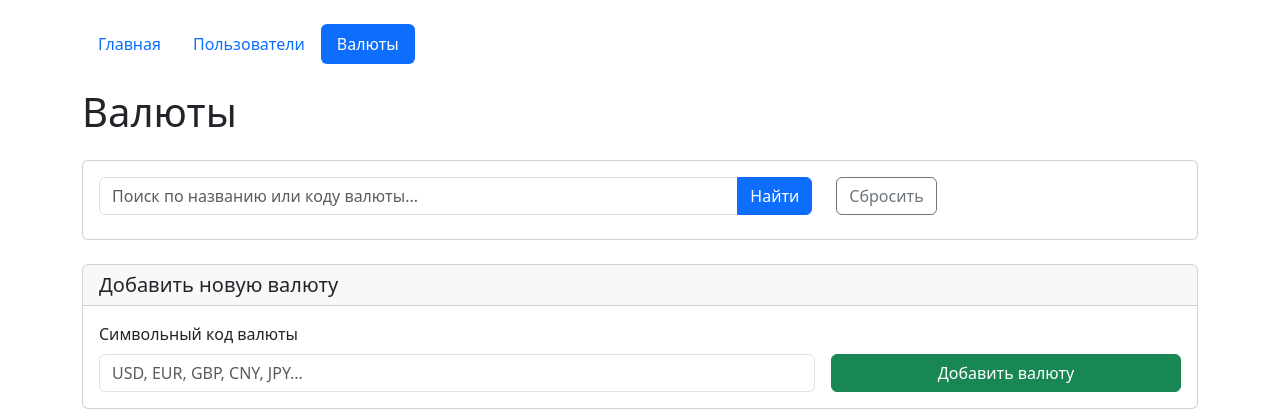
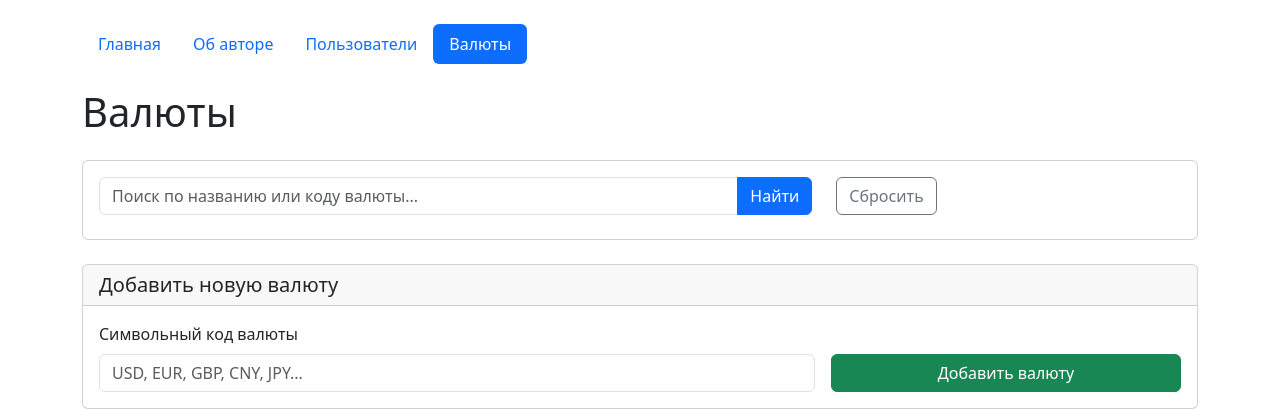
Before and after one commit to yanavlitv/Python_lab_9, a Python web app: template templates/currencies.html in a window 1280 px wide. Shown: the top 420 px of the page. Run offline with Jinja, Linux system fonts and the light colour scheme; the template is opened without the code that fills it, so the values that code supplies are empty.

Commit message:
Update currencies.html

```diff
--- a/templates/currencies.html
+++ b/templates/currencies.html
@@ -11,6 +11,9 @@
         <ul class="nav nav-pills mb-4">
             <li class="nav-item">
                 <a class="nav-link" href="/">Главная</a>
+            </li>
+            <li class="nav-item">
+                <a class="nav-link" href="/author">Об авторе</a>
             </li>
             <li class="nav-item">
                 <a class="nav-link" href="/users">Пользователи</a>
```
